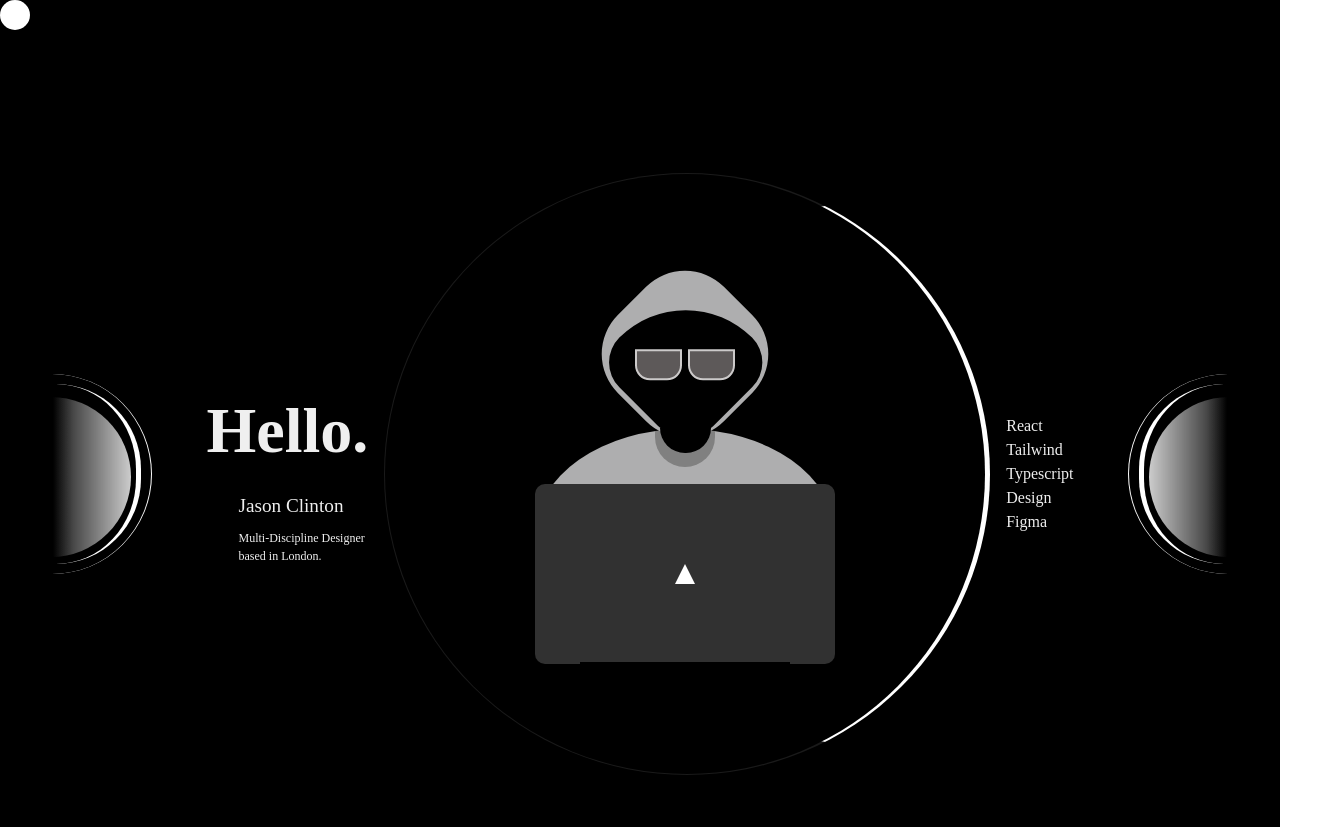
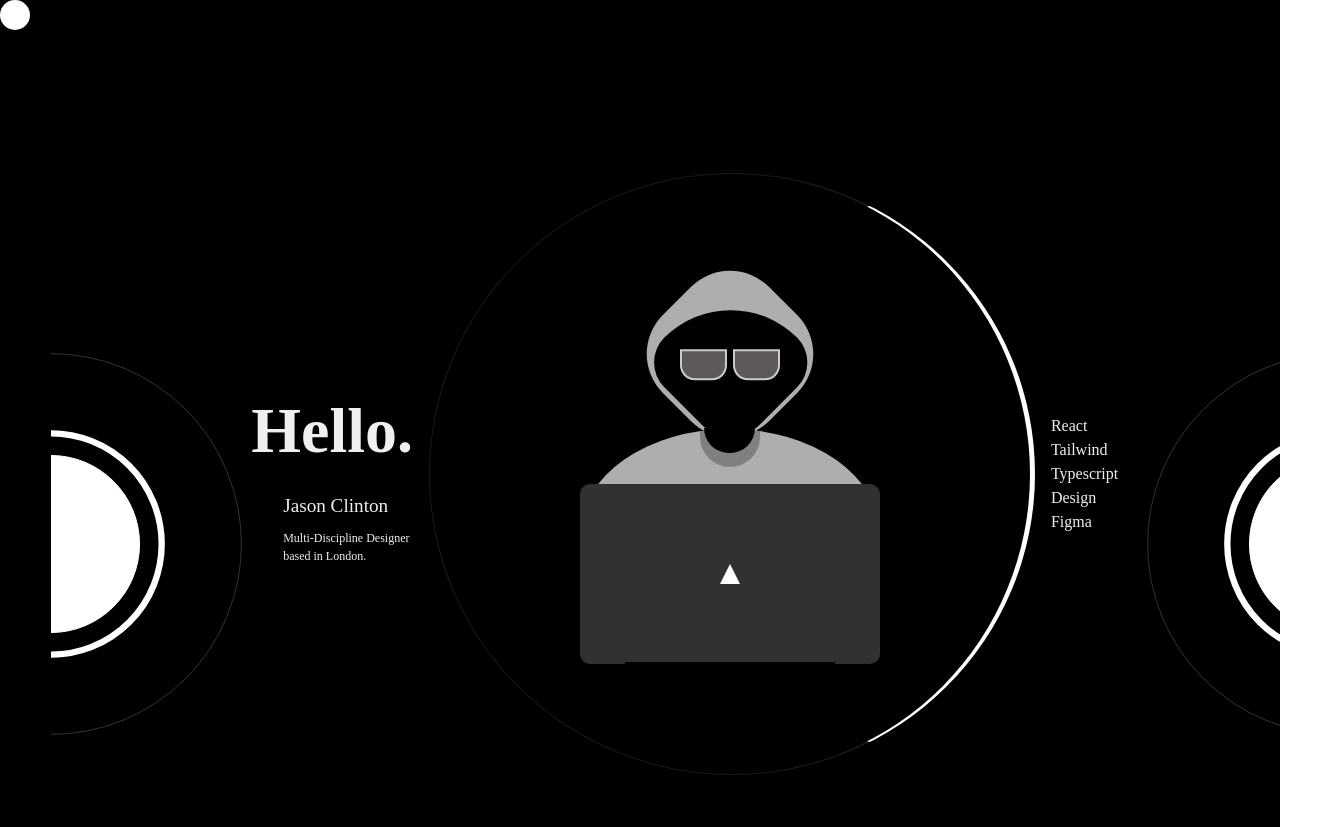
Before and after one commit to ovatimee/jay, a Gatsby site: page / in a window 1280 px wide. Shown: the top 827 px of the page, 1318 px wide, since content can reach past the window. Built offline with nearby package versions, Linux system fonts and the light colour scheme; Gatsby itself is replaced by a stand-in of ours.

Commit message:
Finishing up

```diff
--- a/src/component/FeatureSlides/data.js
+++ b/src/component/FeatureSlides/data.js
@@ -1,5 +1,6 @@
 import hero from "../../assets/pinkpanda.webp"
 import saas from "../../assets/project1.png"
+import twitterClone from "../../assets/iphone12.png"
 
 const featureSlides = [
   {
@@ -16,8 +17,7 @@ const featureSlides = [
     title: "Immersive",
     description:
       "Web Stories allow you to feature full screen video, photos, and audio, seamlessly.",
-    imageUrl:
-      "https://images.unsplash.com/photo-1548366565-6bbab241282d?ixlib=rb-1.2.1&ixid=MXwxMjA3fDB8MHxwaG90by1wYWdlfHx8fGVufDB8fHw%3D&auto=format&fit=crop&w=934&q=100",
+    imageUrl: twitterClone
   },
 ];
 export {featureSlides };
--- a/src/component/Hero/HeroCollage.jsx
+++ b/src/component/Hero/HeroCollage.jsx
@@ -24,16 +24,39 @@ const HeroCollage = () => {
     <div className="hero-collage">
       <div className="left-column">
         <div className="hero-circle-left hero-element">
-          <div></div>
-          <div></div>
+        <svg height="500" width="200">
+      		<circle cx="0" cy="220" r="50%" stroke="white" fill="none" stroke-opacity=".2" />
+    	</svg>
+      <span className="circle-first-child">
+      <svg height="400" width="200">
+      		<circle cx="0" cy="220" r="35%" stroke="white" fill="none" stroke-width="2%" />
+    	</svg>
+      </span>
+      <span className="circle-second-child">
+      <svg height="400" width="200">
+      		<circle cx="0" cy="220" r="28%" stroke="white" fill="white" />
+    	</svg>
+      </span>
         </div>
       </div>
       <HeroPhoneBlock />
       <div className="right-column">
         <div className="hero-circle-right hero-element">
-          <div></div>
-          <div></div>
+        <svg height="500" width="200">
+      		<circle cx="220" cy="220" r="50%" stroke="white" fill="none" stroke-opacity=".2" />
+    	</svg>
+      <span className="circle-first-child">
+      <svg height="400" width="200">
+      		<circle cx="220" cy="220" r="35%" stroke="white" fill="none" stroke-width="2%" />
+    	</svg>
+      </span>
+      <span className="circle-second-child">
+      <svg height="400" width="200">
+      		<circle cx="220" cy="220" r="28%" stroke="white" fill="white" />
+    	</svg>
+      </span>
         </div>
+
       </div>
     </div>
   )
--- a/src/component/Hero/styles.scss
+++ b/src/component/Hero/styles.scss
@@ -34,71 +34,40 @@
 
     .hero-circle-left {
       position: relative;
-      width: 100px;
-      height: 200px;
-      border-top-right-radius: 100px;
-      border-bottom-right-radius: 100px;
-      border-right: 1px solid #fff;
 
-      div:first-child {
+
+      .circle-first-child {
         position: absolute;
-        top: 10px;
-        right: 10px;
-        width: 80px;
-        height: 180px;
-        border-radius: 0 10rem 10rem 0;
-        border-right: 5px solid #fff;
+        display: inline-block;
+        top: 0;
+        right: 0;
+
       }
-      div:last-child {
+      .circle-second-child {
         position: absolute;
-        top: 23px;
-        width: 80px;
-        height: 160px;
-        filter: contrast(170%) brightness(80%);
-        background-image: linear-gradient(
-          to left,
-          rgba(255, 255, 255, 1),
-          rgba(0, 0, 0, 0.1)
-        );
-        border-bottom-right-radius: 90px;
-        border-top-right-radius: 90px;
+        display: inline-block;
+        top: 0;
+        left: 0;
+
       }
     }
 
     .hero-circle-right {
       position: relative;
-      width: 100px;
-      height: 200px;
-      border-top-left-radius: 100px;
-      border-bottom-left-radius: 100px;
-      border-left: 1px solid #fff;
 
-      div:first-child {
+
+      .circle-first-child {
         position: absolute;
-        top: 10px;
-        left: 10px;
-        width: 80px;
-        height: 180px;
-        border-top-left-radius: 100px;
-        border-bottom-left-radius: 100px;
-        border-left: 5px solid #fff;
+        display: inline-block;
+        top: 0;
+        left: 0;
       }
 
-      div:last-child {
+      .circle-second-child {
         position: absolute;
-        top: 23px;
+        display: inline-block;
+        top: 0;
         right: 0;
-        width: 80px;
-        height: 160px;
-        filter: contrast(170%) brightness(80%);
-        background: linear-gradient(
-          to right,
-          rgba(255, 255, 255, 1),
-          rgba(0, 0, 0, 0.1)
-        );
-        border-top-left-radius: 90px;
-        border-bottom-left-radius: 90px;
-        border-right-color: rgba(255, 255, 255, 0.5);
       }
     }
   }
```
